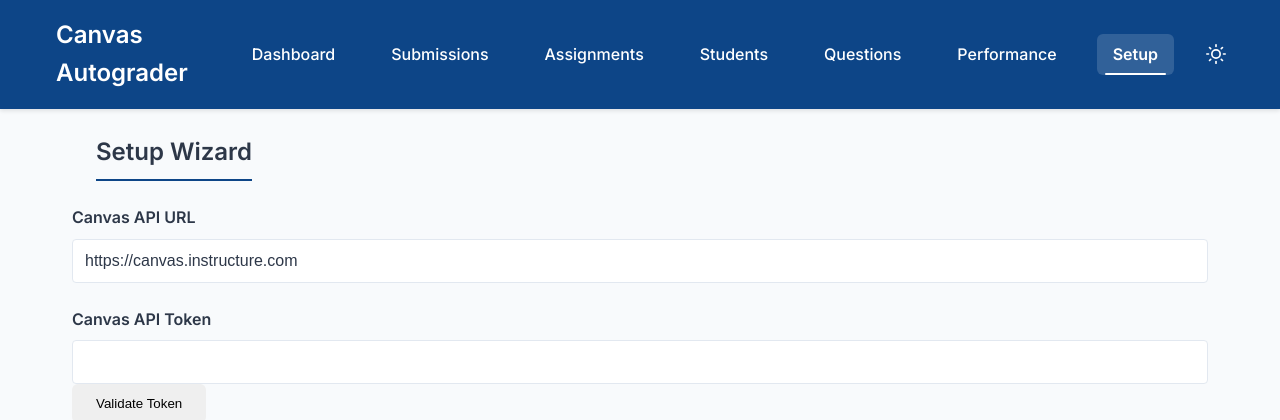
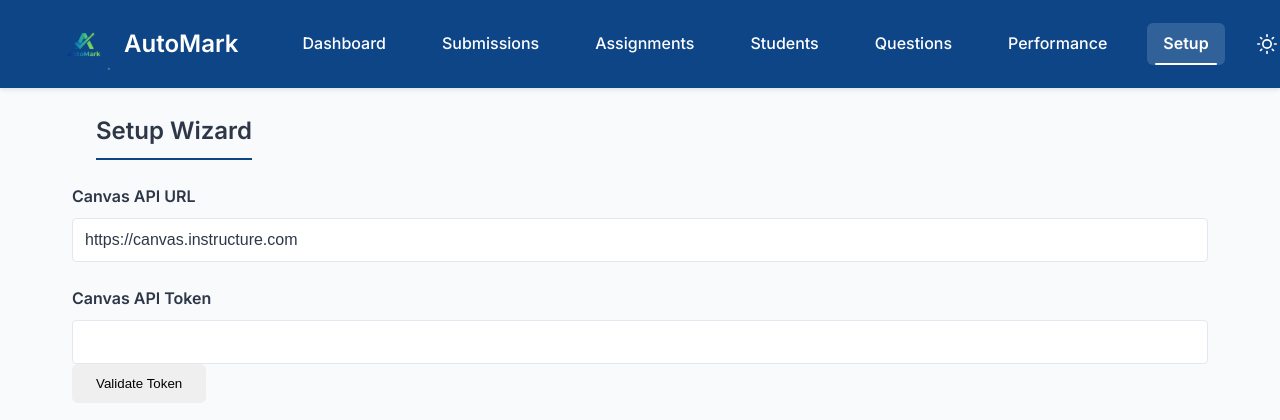
Before and after one commit to NicholasBoss/autograder, a Flask app: page /setup in a window 1280 px wide. Shown: the top 420 px of the page. Run offline with Flask 3, Linux system fonts and the light colour scheme; data that the repository does not hold is empty; some libraries are stand-ins or nearby versions.

Commit message:
further edits to final version

```diff
--- a/static/styles.css
+++ b/static/styles.css
@@ -77,6 +77,15 @@ body {
   font-weight: 600;
   text-decoration: none;
   margin-right: 3rem;
+   display: flex;
+  align-items: center;
+  gap: 0.75rem;
+}
+
+.navbar-logo {
+  height: 3.5rem;
+  width: auto;
+  object-fit: contain;
 }
 
 .navbar-nav {
@@ -174,6 +183,10 @@ body {
     flex-direction: column;
     gap: 1rem;
     padding: 1rem 0;
+  }
+
+  .navbar-logo {
+    height: 2rem;
   }
 
   .navbar-nav.active {
--- a/templates/layout.html
+++ b/templates/layout.html
@@ -4,6 +4,7 @@
     <meta charset="utf-8" />
     <meta name="viewport" content="width=device-width, initial-scale=1" />
     <title>Canvas Autograder Suite</title>
+    <link rel="icon" type="image/x-icon" href="{{ url_for('static', filename='images/favicon.ico') }}">
     <link rel="stylesheet" href="https://fonts.googleapis.com/css2?family=Inter:wght@400;500;600&display=swap">
     <link rel="stylesheet" href="{{ url_for('static', filename='styles.css') }}">
     <script src="https://cdn.jsdelivr.net/npm/chart.js"></script>
@@ -11,7 +12,10 @@
   <body>
     <nav class="navbar">
       <div class="container navbar-container">
-        <a class="navbar-brand" href="{{ url_for('index') }}">Canvas Autograder</a>
+        <a class="navbar-brand" href="{{ url_for('index') }}">
+          <img src="{{ url_for('static', filename='images/automark-logo-transparent.png') }}" alt="Logo" class="navbar-logo">
+          AutoMark
+        </a>
         <button class="navbar-toggle" id="navToggle">☰</button>
         <div class="navbar-nav" id="navLinks">
           <a class="nav-link {% if request.endpoint == 'index' %}active{% endif %}" href="{{ url_for('index') }}">Dashboard</a>
```
Also changed, not shown: static/images/automark-logo-transparent.png (added), static/images/automark.png (renamed from static/images/AutoGrader-logo.png), static/images/favicon.ico (added), 5 other files.
